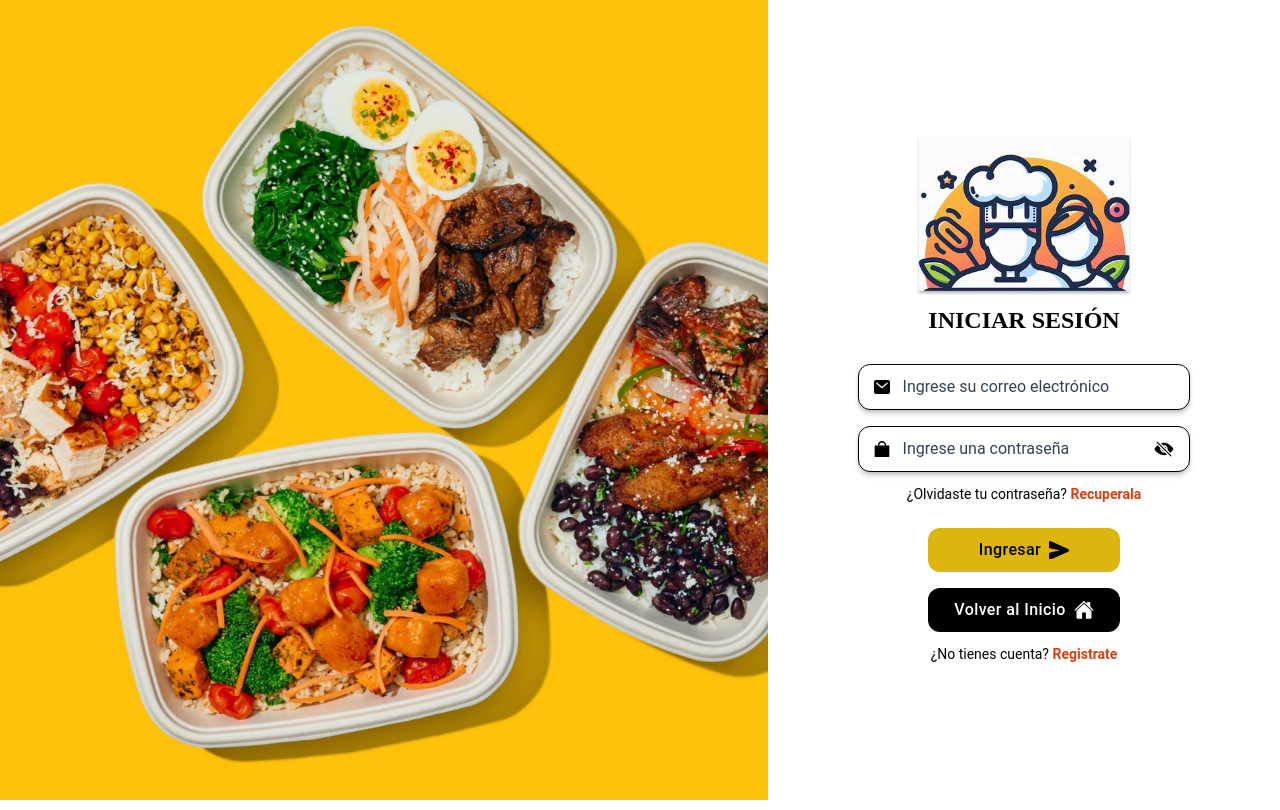
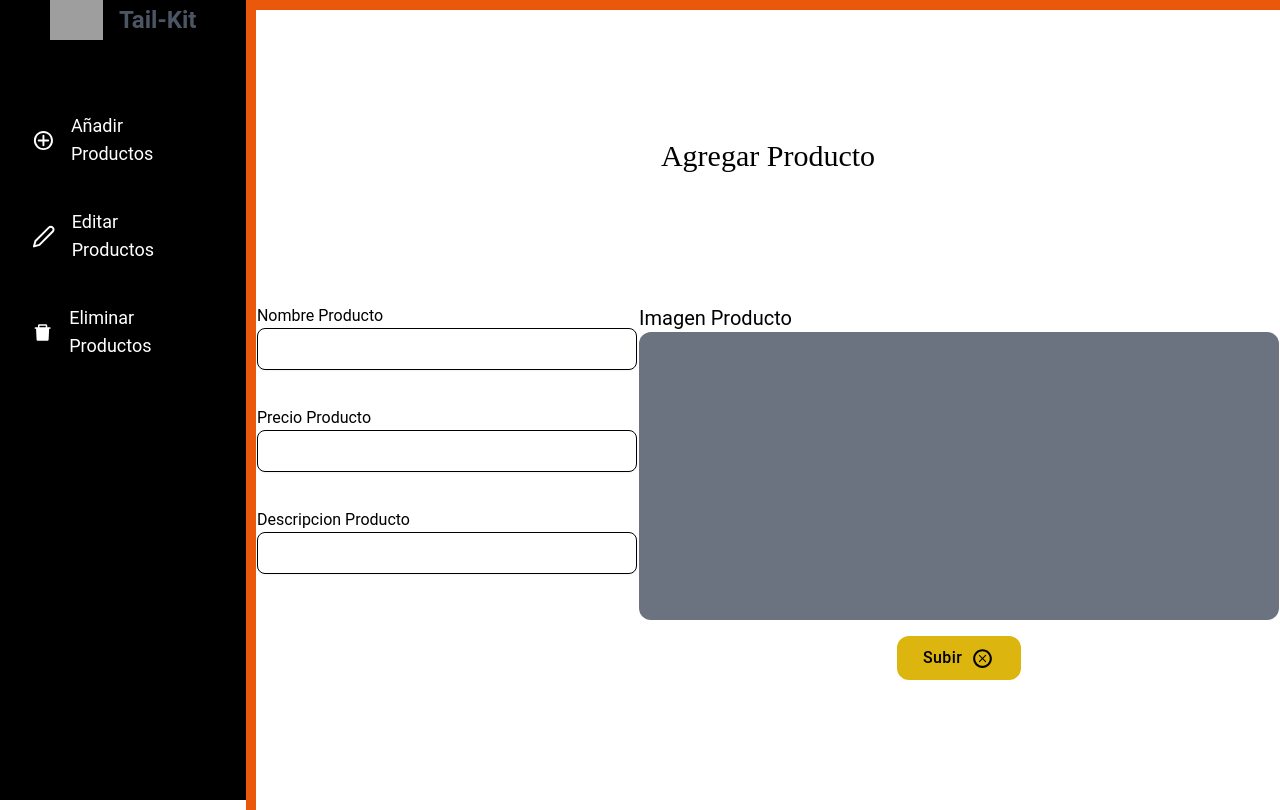
Before and after one commit to JohnMata0427/Food-Ordering-System, a React (Vite) app: page /chef/add-producto in a window 1280 px wide. Before the commit this address led to /auth/iniciar-sesion. Built offline with nearby package versions, Linux system fonts and the light colour scheme; grey boxes are pictures that could not be loaded; a web font is replaced by a local one.

Commit message:
Pagina Agregar productos
Agregar Productos

```diff
--- a/src/App.jsx
+++ b/src/App.jsx
@@ -25,6 +25,9 @@ import Historial from "@pages/student/Historial";
 import DetallePedido from "@pages/student/DetallePedido";
 import DescripcionProducto from "@pages/DescripcionProducto";
 import { PublicRoute } from "./routes/PublicRoute";
+import DashboardChef from "./pages/chef/DashboardCheftPage";
+import ChefLayout from "./layouts/ChefLayout";
+import AddProductComponent from "./pages/chef/AddProduct";
 
 export default function App() {
   return (
@@ -38,15 +41,8 @@ export default function App() {
                 <PublicRoute>
                   <Routes>
                     <Route element={<AuthLayout />}>
-											<Route
-												index
-												path="iniciar-sesion"
-												element={<Login />}
-											/>
-											<Route
-												path="registro"
-												element={<Register />}
-											/>
+                      <Route index path="iniciar-sesion" element={<Login />} />
+                      <Route path="registro" element={<Register />} />
                       <Route
                         path="confirmar-email/:token"
                         element={<ConfirmEmail />}
@@ -79,62 +75,36 @@ export default function App() {
                 <PrivateRoute>
                   <Routes>
                     <Route element={<UserLayout />}>
-											<Route
-												index
-												path="inicio"
-												element={<Home />}
-											/>
-											<Route
-												path="categorias"
-												element={<Categorias />}
-											/>
-											<Route
-												path="historial"
-												element={<Historial />}
-											/>
-											<Route
-												path="pedido/:id"
-												element={<DetallePedido />}
-											/>
-											<Route
-												path="categorias/comidas"
-												element={<Food />}
-											/>
-											<Route
-												path="categorias/bebidas"
-												element={<Drinks />}
-											/>
-											<Route
-												path="categorias/postres"
-												element={<Snacks />}
-											/>
-											<Route
-												path="ordenar"
-												element={<Ordenar />}
-											/>
+                      <Route index path="inicio" element={<Home />} />
+                      <Route path="categorias" element={<Categorias />} />
+                      <Route path="historial" element={<Historial />} />
+                      <Route path="pedido/:id" element={<DetallePedido />} />
+                      <Route path="categorias/comidas" element={<Food />} />
+                      <Route path="categorias/bebidas" element={<Drinks />} />
+                      <Route path="categorias/postres" element={<Snacks />} />
+                      <Route path="ordenar" element={<Ordenar />} />
                       <Route
                         path="producto/:id"
-												element={
-													<DescripcionProducto />
-												}
+                        element={<DescripcionProducto />}
                       />
-											<Route
-												path="contacto"
-												element={<Contacto />}
-											/>
+                      <Route path="contacto" element={<Contacto />} />
                       <Route
                         path="actualizar-perfil"
                         element={<ActualizarPerfil />}
                       />
-											<Route
-												path="perfil"
-												element={<PerfilChef />}
-											/>
+                      <Route path="perfil" element={<PerfilChef />} />
                     </Route>
                   </Routes>
                 </PrivateRoute>
               }
             />
+
+            <Route path="/chef" element={<ChefLayout />}>
+              <Route index path="home" element={<h1>Home</h1>} />
+              <Route path="add-producto" element={<AddProductComponent />} />
+              <Route path="editar-producto" element={<h1>edit</h1>} />
+              <Route path="eliminar-producto" element={<h1>Eliminar</h1>} />
+            </Route>
 
             <Route path="*" element={<NotFound />} />
           </Routes>
--- a/src/contexts/AuthProvider.jsx
+++ b/src/contexts/AuthProvider.jsx
@@ -30,7 +30,6 @@ export const AuthProvider = ({ children }) => {
 
   const uploadPerfil = async (datos) => {
     const token = localStorage.getItem("token");
-
     if (!token) {
       return {
         respuesta: "No se encontró el token de autenticación",
@@ -39,6 +38,7 @@ export const AuthProvider = ({ children }) => {
     }
     try {
       const url = `${import.meta.env.VITE_BACKEND_URL}/chef/${datos.id}`;
+      console.log(url);
       const options = {
         headers: {
           "Content-Type": "application/json",
@@ -52,9 +52,24 @@ export const AuthProvider = ({ children }) => {
       return { respuesta: error.response.data.msg, exito: false };
     }
   };
+  const AddProductoAsync = async (formData) => {
+    try {
+      const url = `${import.meta.env.VITE_BACKEND_URL}/chef/productos/registro`;
+      const option = {
+        headers: {
+          "Content-Type": "application/json",
+          Authorization: `Bearer ${token}`,
+        },
+      };
+      const respuesta = await axios.put(url, formData, option);
+      return { respuesta: respuesta.data.msg, exito: true };
+    } catch (error) {
+      return { respuesta: error.response.data.msg, exito: false };
+    }
+  };
 
   return (
-		<AuthContext.Provider value={{ auth, setAuth, uploadPerfil }}>
+    <AuthContext.Provider value={{ auth, setAuth, uploadPerfil , AddProductoAsync }}>
       {children}
     </AuthContext.Provider>
   );
--- /dev/null
+++ b/src/layouts/ChefLayout.jsx
@@ -0,0 +1,79 @@
+import { Outlet } from "react-router-dom";
+
+export default function ChefLayout() {
+  return (
+    <div className="flex">
+
+    <div className="flex flex-col w-[20vw] bg-black h-[100vh]">
+      <div className="flex  items-center justify-center">
+        <img className="h-10" src="/icons/rocket.svg" />
+        <span className="text-gray-600  ml-4 text-2xl font-bold">Tail-Kit</span>
+      </div>
+      <nav className="mt-10 px-6 ">
+        <a
+          className="hover:text-gray-800 hover:bg-gray-100 flex items-center p-2 my-6 transition-colors  duration-200  text-white ounded-lg "
+          href="#"
+        >
+          <svg
+            fill="none"
+            viewBox="0 0 24 24"
+            height={"25px"}
+            >
+            <path
+              fill="currentColor"
+              fillRule="evenodd"
+              d="M2 12C2 6.477 6.477 2 12 2s10 4.477 10 10-4.477 10-10 10S2 17.523 2 12zm10-8a8 8 0 100 16 8 8 0 000-16z"
+              clipRule="evenodd"
+              />
+            <path
+              fill="currentColor"
+              fillRule="evenodd"
+              d="M13 7a1 1 0 10-2 0v4H7a1 1 0 100 2h4v4a1 1 0 102 0v-4h4a1 1 0 100-2h-4V7z"
+              clipRule="evenodd"
+            />
+          </svg>
+          <span className="mx-4 text-lg font-normal">Añadir Productos</span>
+          <span className="flex-grow text-right"></span>
+        </a>
+
+        <a
+          className="hover:text-gray-800 hover:bg-gray-100 flex items-center p-2 my-6 transition-colors  duration-200  text-white  rounded-lg "
+          href="#"
+          >
+          <svg
+            fill="none"
+            stroke="currentColor"
+            strokeLinecap="round"
+            strokeLinejoin="round"
+            strokeWidth={2}
+            viewBox="0 0 24 24"
+            height={"25px"}
+            >
+            <path d="M17 3a2.828 2.828 0 114 4L7.5 20.5 2 22l1.5-5.5L17 3z" />
+            </svg>
+          <span className="mx-4 text-lg font-normal">Editar Productos</span>
+          <span className="flex-grow text-right"></span>
+        </a>
+        <a
+          className="hover:text-gray-800 hover:bg-gray-100 flex items-center p-2 my-6 transition-colors   duration-200  text-white  rounded-lg "
+          href="#"
+          >
+          <svg
+      viewBox="0 0 1024 1024"
+      fill="currentColor"
+      height={"25px"}
+    >
+      <path d="M864 256H736v-80c0-35.3-28.7-64-64-64H352c-35.3 0-64 28.7-64 64v80H160c-17.7 0-32 14.3-32 32v32c0 4.4 3.6 8 8 8h60.4l24.7 523c1.6 34.1 29.8 61 63.9 61h454c34.2 0 62.3-26.8 63.9-61l24.7-523H888c4.4 0 8-3.6 8-8v-32c0-17.7-14.3-32-32-32zm-200 0H360v-72h304v72z" />
+    </svg>
+          <span className="mx-4 text-lg font-normal">Eliminar Productos</span>
+          <span className="flex-grow text-right"></span>
+        </a>
+      </nav>
+
+    </div>
+      <div className=" border-s-[10px] border-t-[10px] border-orange-600">
+        <Outlet />
+      </div>
+      </div>
+  );
+}
--- a/src/pages/chef/ActualizarPerfil.jsx
+++ b/src/pages/chef/ActualizarPerfil.jsx
@@ -13,6 +13,7 @@ export default function ActualizarPerfil() {
 	const { auth, uploadPerfil } = useContext(AuthContext);
 	const [mensaje, setMensaje] = useState({});
 	const navigate = useNavigate();
+
 
 	const [form, setForm] = useState({
 		id: auth._id,
--- /dev/null
+++ b/src/pages/chef/AddProduct.jsx
@@ -0,0 +1,120 @@
+import { CustomButton } from "@components/CustomButton";
+import { AuthContext } from "@contexts/AuthProvider";
+import { useContext, useState } from "react";
+import Alerta from "@components/Alerta";
+
+export default function AddProductComponent() {
+  const { auth, AddProductoAsync } = useContext(AuthContext);
+  const [mensaje, setMensaje] = useState({});
+
+  const HandleSubmit = async (e) => {
+    console.log("Submit Realizado");
+    e.preventDefault();
+    if (Object.values(form).includes("")) {
+      setMensaje({
+        respuesta: "Todos los campos deben ser ingresados",
+        exito: false,
+      });
+
+      setTimeout(() => {
+        setMensaje({});
+      }, 5000);
+      return;
+    }
+    const resultado = await AddProductoAsync(form);
+    console.log(resultado);
+
+
+  };
+
+  const [form, setForm] = useState({
+    nombre: "",
+    precio: "",
+    descripcion: "",
+  });
+
+  const HandleChange = (event) => {
+    setForm({ ...form, [event.target.id]: event.target.value });
+  };
+
+  return (
+    <div>
+      <form
+        className="flex flex-col items-center w-[80vw] h-[100vh] justify-center"
+        onSubmit={HandleSubmit}
+        id="addproducto"
+      >
+        <div className="mt-32">
+          <h1 className="text-3xl w-full text-center">Agregar Producto</h1>
+        </div>
+        <div className="w-full my-auto">
+          <div className="flex justify-around w-full">
+            <div>
+              <div className="flex flex-col mb-9">
+                <div className=" relative ">
+                  <label htmlFor="">Nombre Producto</label>
+                  <input
+                    type="text"
+                    id="nombre_producto"
+                    onChange={HandleChange}
+                    className=" rounded-lg border-black flex-1 appearance-none border  w-full py-2 px-4 bg-white text-gray-700 placeholder-gray-400 shadow-sm text-base focus:outline-none focus:ring-2 focus:ring-purple-600 focus "
+                    name="pseudo"
+                  />
+                </div>
+              </div>
+              <div className="flex flex-col mb-9">
+                <div className=" relative ">
+                  <label htmlFor="precio_producto">Precio Producto</label>
+                  <input
+                    type="text"
+                    onChange={HandleChange}
+                    id="precio_producto"
+                    className=" rounded-lg border-black  flex-1 appearance-none border  w-full py-2 px-4 bg-white text-gray-700 placeholder-gray-400 shadow-sm text-base focus:outline-none focus:ring-2 focus:ring-purple-600 focus "
+                    name="pseudo"
+                  />
+                </div>
+              </div>
+              <div className="flex flex-col mb-9">
+                <label htmlFor="descripcion_producto">
+                  Descripcion Producto
+                </label>
+                <div className=" relative ">
+                  <input
+                    type="text"
+                    id="descripcion_producto"
+                    onChange={HandleChange}
+                    className=" rounded-lg border-black flex-1 appearance-none border  w-full py-2 px-4 bg-white text-gray-700 placeholder-gray-400 shadow-sm text-base focus:outline-none focus:ring-2 focus:ring-purple-600 focus "
+                    name="pseudo"
+                  />
+                </div>
+              </div>
+            </div>
+            <div className="flex flex-col items-center">
+              <div className=" mr-auto">
+                <h3 className=" text-xl text-start">Imagen Producto</h3>
+              </div>
+              <div className="bg-gray-500 w-[40rem] h-[18rem] rounded-xl"></div>
+              <CustomButton
+                texto="Subir"
+                color="yellow"
+                masEstilos="text-black gap-x-2 rounded-xl mt-4 mx-auto"
+              >
+                <svg
+                  baseProfile="tiny"
+                  viewBox="0 0 24 24"
+                  fill="currentColor"
+                  height="25px"
+                >
+                  <path d="M12 3c-4.963 0-9 4.038-9 9s4.037 9 9 9 9-4.038 9-9-4.037-9-9-9zm0 16c-3.859 0-7-3.14-7-7s3.141-7 7-7 7 3.14 7 7-3.141 7-7 7zm.707-7l2.646-2.646a.502.502 0 000-.707.502.502 0 00-.707 0L12 11.293 9.354 8.646a.5.5 0 00-.707.707L11.293 12l-2.646 2.646a.5.5 0 00.707.708L12 12.707l2.646 2.646a.5.5 0 10.708-.706L12.707 12z" />
+                </svg>
+              </CustomButton>
+            </div>
+          </div>
+        </div>
+      </form>
+      {mensaje.respuesta && (
+        <Alerta exito={mensaje.exito}>{mensaje.respuesta}</Alerta>
+      )}
+    </div>
+  );
+}
--- /dev/null
+++ b/src/pages/chef/DashboardCheftPage.jsx
@@ -0,0 +1,7 @@
+import ChefLayout from "../../layouts/ChefLayout";
+
+export default function DashboardChef(){
+    return(
+        <ChefLayout />
+    )
+}
```
Lines whose indentation alone changed are shown as unchanged.
